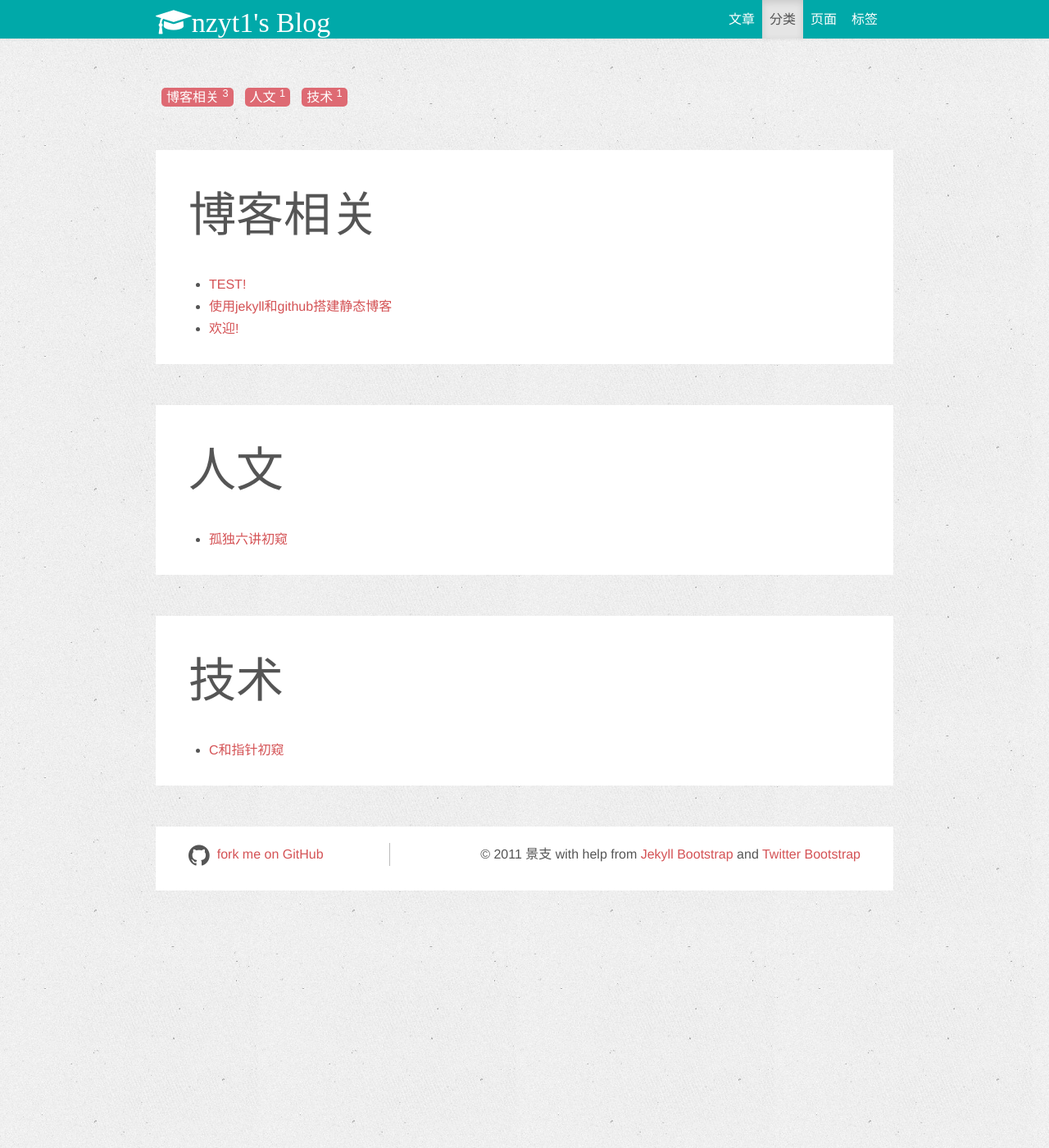
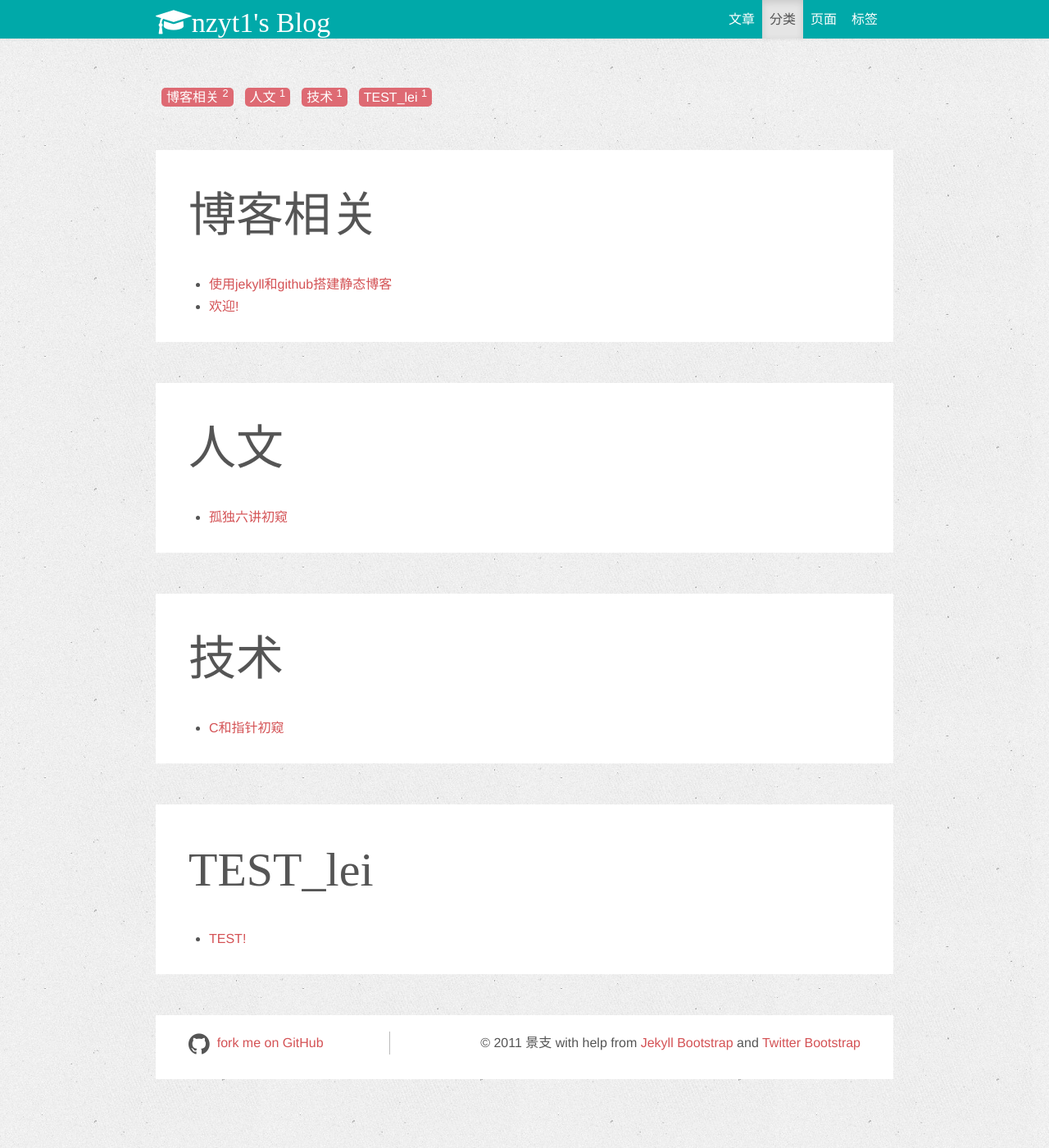
Before and after one commit to noobPlusPlus/noobplusplus.github.io, a Jekyll site: the page built from categories.html, in a window 1280 px wide and 1400 px high. Shown: the whole window at 82% size. Built offline with Jekyll 4.4.1, drawn with Linux system fonts in a browser that asks for light colours; nearby versions of some CDN libraries.

Commit message:
Update 2018-11-30-Test.md

```diff
--- a/_posts/2018-11-30-Test.md
+++ b/_posts/2018-11-30-Test.md
@@ -1,9 +1,9 @@
 ---
 layout: post
 title: TEST!
-category : 博客相关
+category : TEST_lei
 tagline: "Supporting tagline"
-tags : [blog]
+tags : [TEST_tags]
 published: true
 ---
 {% include JB/setup %}
```
